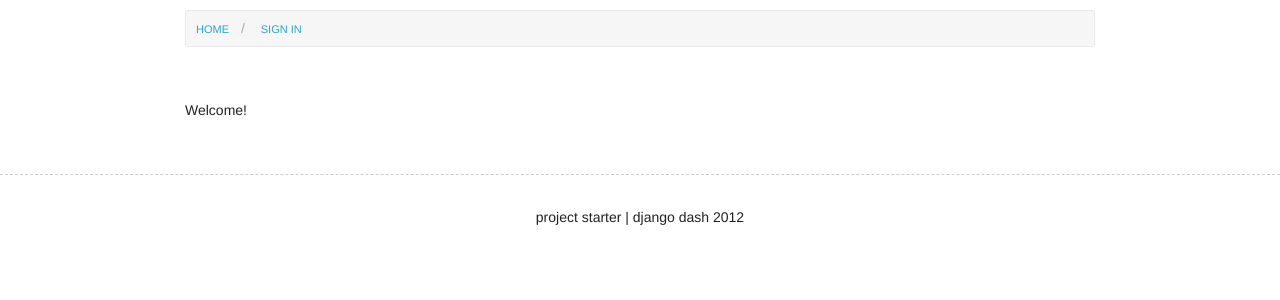
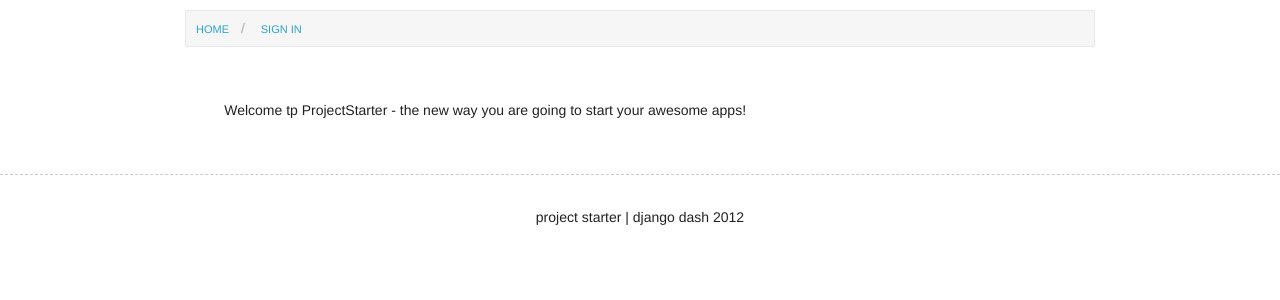
Before and after one commit to ivanpenchev/project-starter, a Django app: template project/project/templates/index.html in a window 1280 px wide. Shown: the part 109-409 px from the top of the page. Run offline with Django 3.2, Linux system fonts and the light colour scheme; the template is opened without the code that fills it, so the values that code supplies are empty; parts of the project's set-up code (start-up, migrations or seed data) failed here and were passed over.

Commit message:
More improvements

```diff
--- a/project/project/templates/index.html
+++ b/project/project/templates/index.html
@@ -2,9 +2,9 @@
 
         {% block content %}
         <div class="row">
-            <div class="five columns">
+            <div class="eleven centered columns">
                 <p>
-                    Welcome!
+                    Welcome tp ProjectStarter - the new way you are going to start your awesome apps!
                 </p>
             </div>
         </div>
--- a/project/project/views.py
+++ b/project/project/views.py
@@ -1,11 +1,8 @@
-<<<<<<< HEAD
-<<<<<<< HEAD
 # project/views.py
 from django import http
 from django.template import RequestContext, loader
 from django.utils import simplejson
-from django.views.generic import View
-from django.views.generic import TemplateView
+from django.views.generic import TemplateView, View
 
 class BaseView(View):
     """
```
